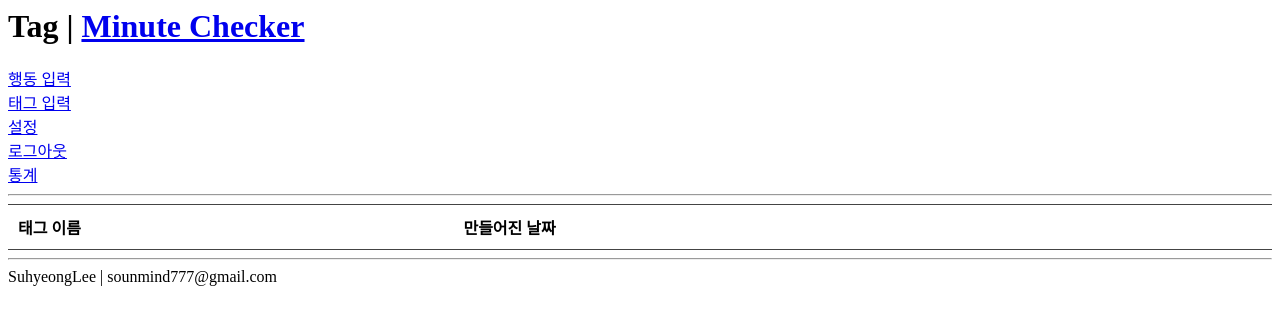
After one commit to sounmind/30-minutes-checker, a Django app: page /tag/view/ in a window 1280 px wide. The commit adds this page. Shown: the top 325 px of the page. Run offline with Django 3.2, Linux system fonts and the light colour scheme; data that the repository does not hold is empty.

Commit message:
행동 수정-삭제, 태그 생성-수정-삭제 기능 추가

```diff
--- a/home/models.py
+++ b/home/models.py
@@ -15,7 +15,7 @@ class Author(models.Model):
 class Tag(models.Model):
     created_time = models.DateTimeField(auto_now_add=True)
     modified_time = models.DateTimeField(auto_now=True)
-    title = models.CharField(max_length=50, default="")
+    title = models.CharField(max_length=50)
 
     def __str__(self):
         return self.title
--- a/home/templates/home/index.html
+++ b/home/templates/home/index.html
@@ -19,7 +19,9 @@
     <thead>
       <tr>
         <td><b>생성 시각</b></td>
-        <td><b>태그</b></td>
+        <td>
+          <b><a href="/tag/view">태그</a></b>
+        </td>
         <td><b>행동</b></td>
         <td><b>메모</b></td>
         <td></td>
--- a/home/templates/home/layout.html
+++ b/home/templates/home/layout.html
@@ -16,6 +16,9 @@
   <nav class="header__nav">
     <div class="header__nav__div">
       <a class="header__nav__div__action-create" href={% url 'home:action-create' %}> 행동 입력 </a>
+    </div>
+    <div>
+      <a class="header__nav__div__tag-create" href="/tag/create/">태그 입력</a>
     </div>
     <div class="header__nav__div">
       <a class="header__nav__div__setting" href="/home/setting">설정</a>
--- /dev/null
+++ b/home/templates/home/tag-view.html
@@ -0,0 +1,39 @@
+<style>
+  table {
+    width: 100%;
+    border-top: 1px solid #444444;
+    border-collapse: collapse;
+  }
+  th,
+  td {
+    border-bottom: 1px solid #444444;
+    padding: 10px;
+  }
+</style>
+{% extends "home/layout.html" %}
+<!---->
+{% block content %}
+<!---->
+<div class="tag-container">
+  <table class="tag-container__table">
+    <thead>
+      <tr>
+        <td><b>태그 이름</b></td>
+        <td><b>만들어진 날짜</b></td>
+        <td></td>
+        <td></td>
+      </tr>
+    </thead>
+    <tbody>
+      {% for tag in tags %}
+      <tr>
+        <td>{{tag.title}}</td>
+        <td>{{tag.created_time}}</td>
+        <td><a href="/tag/edit/{{tag.id}}">Edit</a></td>
+        <td><a href="/tag/delete/{{tag.id}}">Delete</a></td>
+      </tr>
+      {% endfor %}
+    </tbody>
+  </table>
+</div>
+{% endblock %}
--- a/home/urls.py
+++ b/home/urls.py
@@ -10,7 +10,11 @@ urlpatterns = [
     path('setting/', views.setting, name="setting"),
     path('search/', views.search, name="search"),
     path('user/', views.user, name="user"),
-    path('action/create/', views.create, name="action-create"),
-    path('action/edit/<int:id>', views.edit, name="action-edit"),
-    path('action/delete/<int:id>', views.delete, name="action-delete")
+    path('action/create/', views.action_create, name="action-create"),
+    path('action/edit/<int:id>/', views.action_edit, name="action-edit"),
+    path('action/delete/<int:id>/', views.action_delete, name="action-delete"),
+    path('tag/view/', views.tag_view, name="tag-view"),
+    path('tag/create/', views.tag_create, name="tag-create"),
+    path('tag/edit/<int:id>/', views.tag_edit, name="tag-edit"),
+    path('tag/delete/<int:id>/', views.tag_delete, name="tag-delete"),
 ]
--- a/home/views.py
+++ b/home/views.py
@@ -1,7 +1,7 @@
-from django.shortcuts import render, redirect
+from django.shortcuts import render, redirect, get_object_or_404
 from django.http import HttpResponse, HttpResponseRedirect, HttpResponseNotFound, Http404
 from .models import Author, Tag, Action, Comment
-from .forms import ActionForm
+from .forms import ActionForm, TagForm
 from django.urls import reverse
 # Create your views here.
 
@@ -32,13 +32,11 @@ def user(request):
     return HttpResponse('user')
 
 
-def create(request):
-    form = ActionForm()
-    context = {'page_title': "Create Action", 'form': form}
+def action_create(request):
+    # form = ActionForm() # 없어도 되나?
 
     if request.method == "POST":
         form = ActionForm(request.POST)
-        print(form)
         if form.is_valid():
             # action = form.save(commit=False)
             # 현재 사용자가 author가 되도록 처리
@@ -50,17 +48,76 @@ def create(request):
             # ManyToMany, 다중선택인 Tag 처리
             tags = form.cleaned_data['tag']
             new_action.tag.set(tags)
+
             print("✅ CREATE ACTION")
             return redirect("/")  # name을 사용하면 오류가 나는데 어찌된 영문?
     else:
         form = ActionForm()
-
-    return render(request, 'home/action-create.html', context)
+    context = {'page_title': "Create Action", 'form': form}
+    return render(request, 'home/action-create-edit.html', context)
 
 
-def edit(request, id):
-    return HttpResponse('edit')
+def action_edit(request, id):
+    action = get_object_or_404(Action, pk=id)
+    if request.method == "POST":
+        form = ActionForm(request.POST, instance=action)
+        if form.is_valid():
+            new_action = Action(title=form.cleaned_data['title'],
+                                memo=form.cleaned_data['memo'],
+                                author=form.cleaned_data['author'])
+            new_action.save()
+            tags = form.cleaned_data['tag']
+            new_action.tag.set(tags)
+            print("✅ EDIT ACTION")
+            return redirect("/")  # name을 사용하면 오류가 나는데 어찌된 영문?
+    else:
+        form = ActionForm(instance=action)
+    context = {'page_title': "Edit Action", 'form': form}
+    return render(request, 'home/action-create-edit.html', context)
 
 
-def delete(request, id):
-    return HttpResponse('delete')
+def action_delete(request, id):
+    action = Action.objects.get(id=id)
+    action.delete()
+    return redirect('/')
+
+
+def tag_view(request):
+    tags = Tag.objects.all().order_by('title')
+    context = {'page_title': "Tag", 'tags': tags}
+    return render(request, 'home/tag-view.html', context)
+
+
+def tag_create(request):
+    if request.method == "POST":
+        form = TagForm(request.POST)
+        if form.is_valid():
+            new_tag = Tag(title=form.cleaned_data['title'])
+            new_tag.save()
+            print("✅ CREATE TAG")
+            return redirect("/")  # name을 사용하면 오류가 나는데 어찌된 영문?
+    else:
+        form = TagForm()
+    context = {'page_title': "Create Tag", 'form': form}
+    return render(request, 'home/tag-create-edit.html', context)
+
+
+def tag_edit(request, id):
+    tag = get_object_or_404(Tag, pk=id)
+    if request.method == "POST":
+        form = TagForm(request.POST, instance=tag)
+        if form.is_valid():
+            new_tag = Tag(title=form.cleaned_data['title'])
+            new_tag.save()
+            print("✅ EDIT TAG")
+            return redirect("/")  # name을 사용하면 오류가 나는데 어찌된 영문?
+    else:
+        form = TagForm(instance=tag)
+    context = {'page_title': "Edit Tag", 'form': form}
+    return render(request, 'home/tag-create-edit.html', context)
+
+
+def tag_delete(request, id):
+    tag = Tag.objects.get(id=id)
+    tag.delete()
+    return redirect('/tag/view')
```
Also changed, not shown: home/forms.py (+14 -1 lines), home/templates/home/action-create-edit.html (added, +10 -0 lines), home/templates/home/action-create.html (deleted, +0 -10 lines), home/templates/home/action-edit.html (deleted, +0 -7 lines), home/templates/home/tag-create-edit.html (added, +9 -0 lines).
